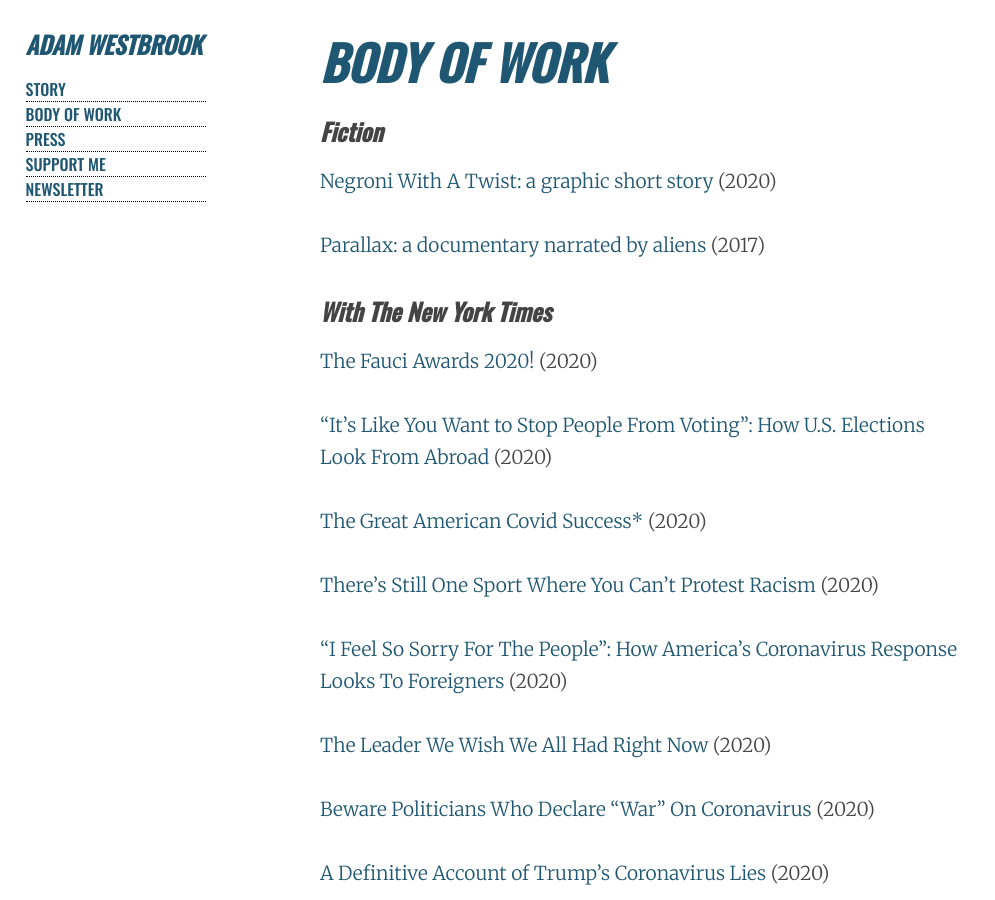
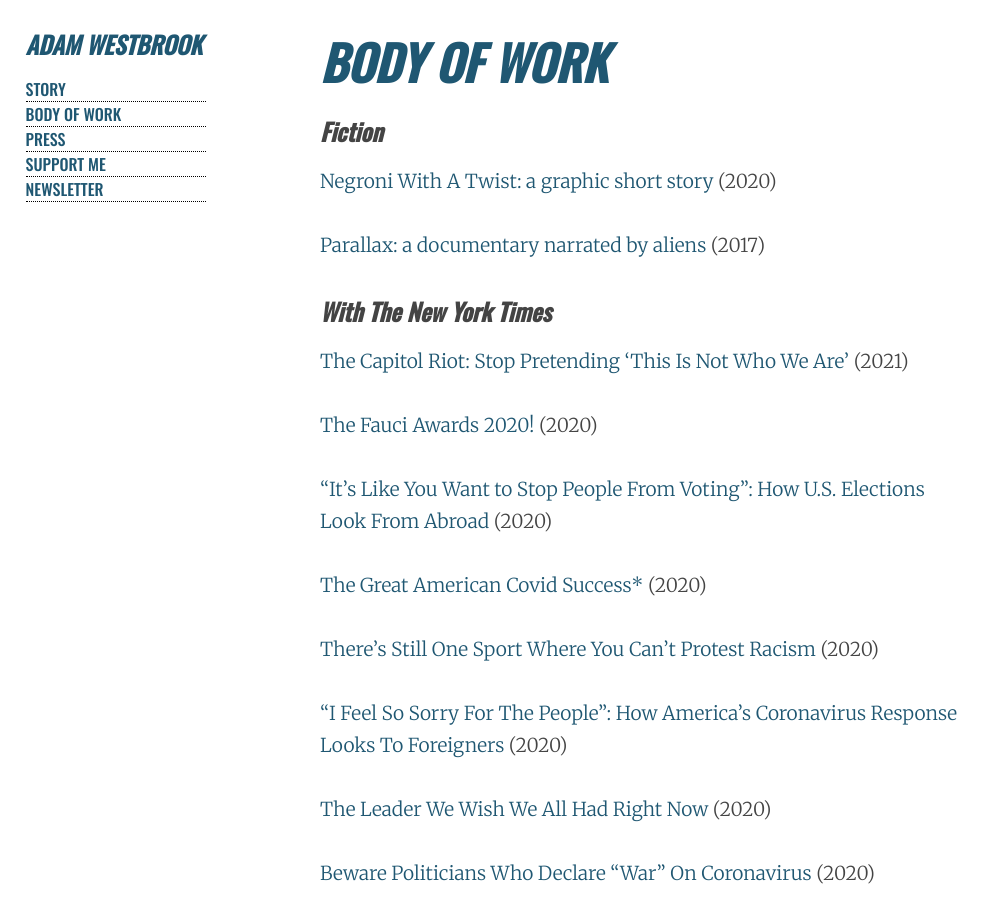
Before and after one commit to AdamWestbrook/adamwestbrook.github.io, a Jekyll site: the page built from films.md, in a window 1280 px wide and 900 px high. Shown: the whole window, without its empty margins (0-995 px from the left). Built offline with Jekyll 4.4.1, drawn with Linux system fonts in a browser that asks for light colours.

Commit message:
Adding new films

```diff
--- a/films.md
+++ b/films.md
@@ -12,6 +12,7 @@ permalink: /films/
 
 ## With The New York Times
 
+- [The Capitol Riot: Stop Pretending 'This Is Not Who We Are'](https://www.nytimes.com/2021/01/08/opinion/capitol-riot-america.html) (2021)
 - [The Fauci Awards 2020!](https://www.nytimes.com/2020/11/25/opinion/fauci-public-health-awards.html) (2020)
 - ["It's Like You Want to Stop People From Voting": How U.S. Elections Look From Abroad](https://www.nytimes.com/video/opinion/100000007423440/elections-foreign-voter-reaction.html) (2020)
 - [The Great American Covid Success*](https://www.nytimes.com/video/opinion/100000007352441/us-coronavirus-response-asia.html) (2020)
```
